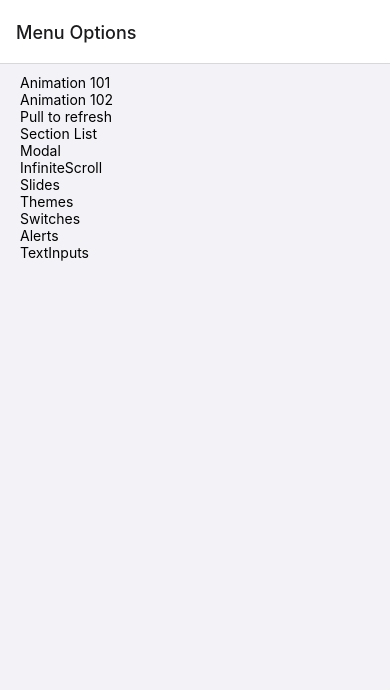
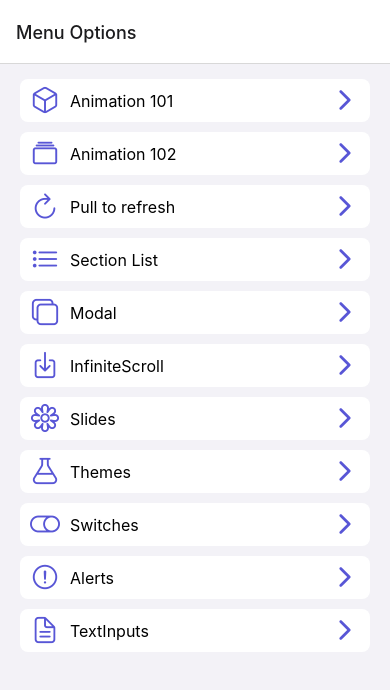
Before and after one commit to Iptriana98/componentsApp, a React Native app: screen /Home in a window 390 px wide. Shown: the top 690 px of the page. Built offline with nearby package versions, Linux system fonts and the light colour scheme.

Commit message:
setup menu item list

```diff
--- a/src/presentation/screens/home/HomeScreen.tsx
+++ b/src/presentation/screens/home/HomeScreen.tsx
@@ -1,7 +1,7 @@
 import React from 'react';
 import {Text,View, ScrollView} from 'react-native';
 import {globalStyles} from '../../../config/theme/Theme';
-import {Title} from '../../components/ui/Title';
+import { MenuItem } from '../../components/ui/MenuItem';
 
 export const menuItems = [
   // 01-animationMenuItems
@@ -72,8 +72,8 @@ const HomeScreen = () => {
       <View style={[globalStyles.globalMargin]}>
         <ScrollView style={{marginTop: 10}}>
           {/* <Title text="Menu Options" safe/> */}
-          {menuItems.map(({name, icon, component}) => (
-            <Text key={name}>{name}</Text>
+          {menuItems.map( item => (
+            <MenuItem key={item.component} name={item.name} icon={item.icon} component={item.component} />
           ))}
         </ScrollView>
       </View>
```
